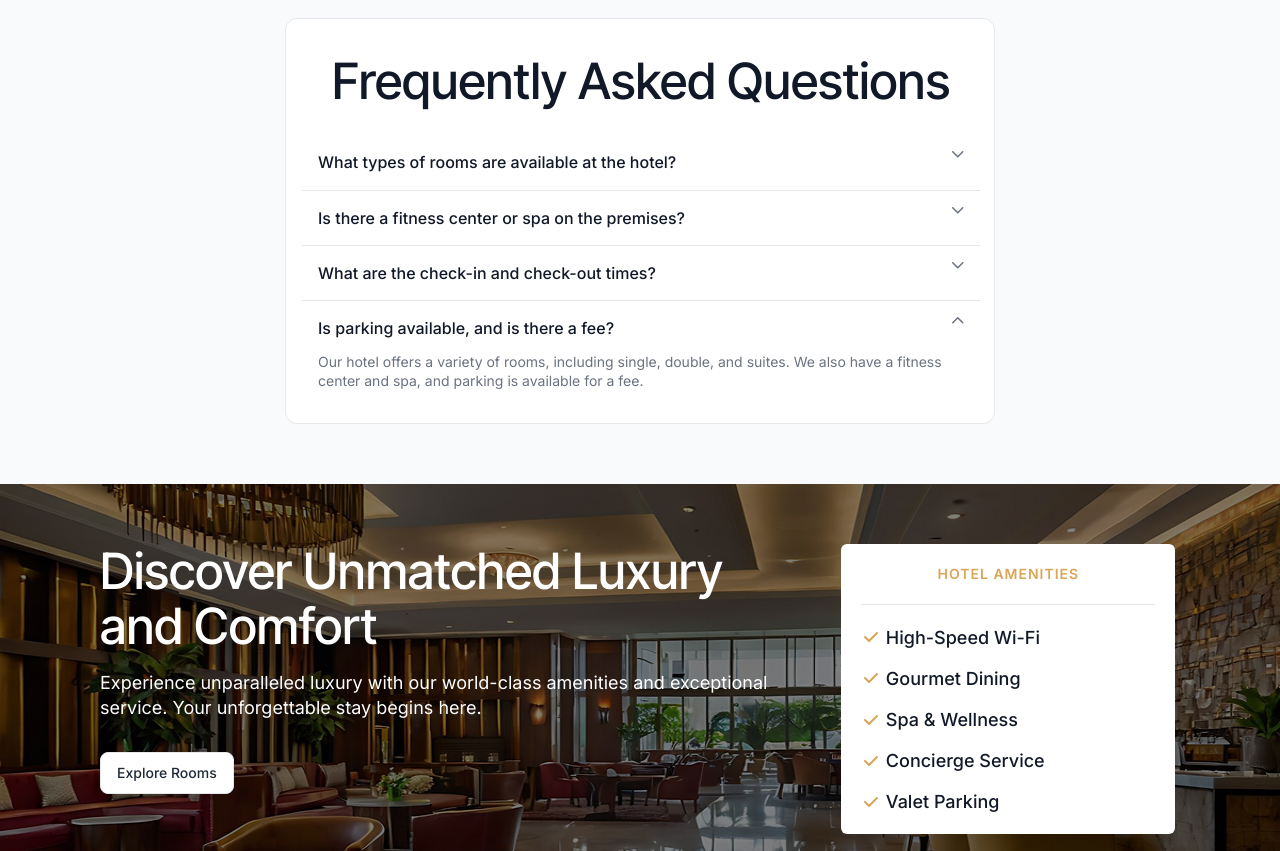
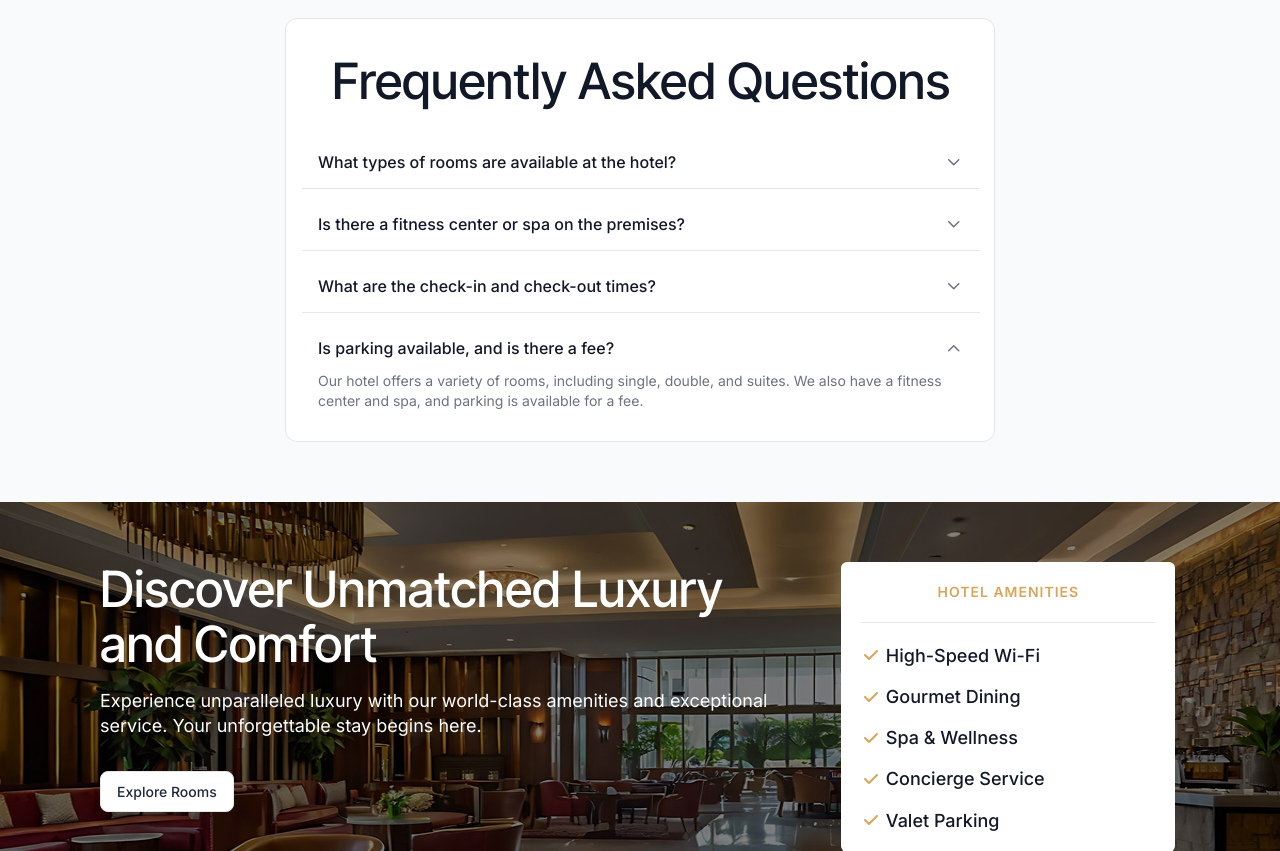
Before and after one commit to ludhfiansyah/KodingUp-Bootcamp, a plain HTML site: page assignments/23-luxury-hotel-website/index.html in a window 1280 px wide. Shown: the part 2940-3791 px from the top of the page. Drawn offline with Linux system fonts and the light colour scheme; files whose address does not match are found by name.

Commit message:
refactor: update faq section

```diff
--- a/assignments/23-luxury-hotel-website/css/style.css
+++ b/assignments/23-luxury-hotel-website/css/style.css
@@ -15,33 +15,13 @@ html {
   font-size: 16px;
 }
 
+body {
+  -webkit-font-smoothing: antialiased;
+  -moz-osx-font-smoothing: grayscale;
+}
+
 a {
   text-decoration: none;
-}
-
-div.navigation-bar {
-  top: 0;
-  position: sticky;
-  background: #fff;
-}
-
-.navigation-bar {
-  padding: 12px 0;
-}
-
-.navigation-bar-body {
-  overflow: hidden;
-}
-
-.navigation-bar-body navigation-bar-body-logo {
-  position: absolute;
-  top: 50%;
-  left: 0;
-  transform: translateY(-50%);
-}
-
-.navigation-bar .navigation-bar-body-content {
-  float: right;
 }
 
 .buttons {
@@ -92,6 +72,32 @@ div.navigation-bar {
   margin-bottom: 48px;
 }
 
+/* NAVIGATION-BAR */
+div.navigation-bar {
+  top: 0;
+  position: sticky;
+  background: #fff;
+}
+
+.navigation-bar {
+  padding: 12px 0;
+}
+
+.navigation-bar-body {
+  overflow: hidden;
+}
+
+.navigation-bar-body navigation-bar-body-logo {
+  position: absolute;
+  top: 50%;
+  left: 0;
+  transform: translateY(-50%);
+}
+
+.navigation-bar .navigation-bar-body-content {
+  float: right;
+}
+
 .navigation-bar-body-content .navigation-bar-body-content-menu {
   float: left;
 }
@@ -132,6 +138,7 @@ div.navigation-bar {
   margin-left: 16px;
 }
 
+/* HERO-SECTION */
 .hero {
   color: #fff;
   background-image: url('../img/hero/hero.jpg');
@@ -182,6 +189,7 @@ div.navigation-bar {
   color: #000;
 }
 
+/* SECTION-ENDORSE */
 .section-endorse {
   padding: 60px 0;
 }
@@ -219,6 +227,7 @@ div.navigation-bar {
   margin-right: auto;
 }
 
+/* SECTION-SERVICES */
 .section-services {
   padding: 60px;
 }
@@ -291,6 +300,7 @@ div.navigation-bar {
   margin-bottom: 24px;
 }
 
+/* SECTION-WHY */
 .section-why {
   background: #f9fafb;
 }
@@ -322,6 +332,7 @@ div.navigation-bar {
   letter-spacing: 0%;
 }
 
+/* SECTION-EXPLORE */
 .section-explore {
   background: #fff;
 }
@@ -353,6 +364,7 @@ div.navigation-bar {
   text-align: center;
 }
 
+/* SECTION-FAQ */
 .section-faq {
   background: #f9fafb;
   padding: 60px 0;
@@ -360,6 +372,7 @@ div.navigation-bar {
 
 .section-faq .faq-container {
   width: 710px;
+  height: 424px;
   background: #fff;
   margin-left: auto;
   margin-right: auto;
@@ -372,7 +385,12 @@ div.navigation-bar {
   width: 678px;
 }
 
-.section-faq .faq-container .faq-container-header h1 {
+.section-faq .faq-container .faq-body .faq-container-header {
+  padding-top: 32px 16px 0;
+  margin-bottom: 24px;
+}
+
+.section-faq .faq-container .faq-body .faq-container-header h1 {
   color: #111827;
   font-family: 'Inter Tight', sans-serif;
   font-size: 50px;
@@ -380,70 +398,77 @@ div.navigation-bar {
   line-height: 120%;
   letter-spacing: -1%;
   text-align: center;
-  margin-bottom: 24px;
 }
 
-.section-faq .faq-container .faq-container-content {
+.section-faq .faq-container .faq-body .faq-container-accordion {
+  height: 292px;
 }
 
-.section-faq .faq-container .faq-container-content .faq-accordion {
+.section-faq .faq-container .faq-body .faq-container-accordion .faq-accordion {
+  height: 54px;
+  padding: 16px;
+  margin-bottom: 8px;
   border-bottom: 1px solid #e5e7eb;
-  padding: 16px;
 }
 
 .section-faq
   .faq-container
-  .faq-container-content
-  .faq-accordion.faq-accordion-last {
-  border-style: none;
+  .faq-body
+  .faq-container-accordion
+  .faq-accordion
+  .faq-accordion-content {
+  width: 646px;
+  height: 22px;
 }
 
 .section-faq
   .faq-container
-  .faq-container-content
+  .faq-body
+  .faq-container-accordion
   .faq-accordion
   .faq-accordion-content
-  h5 {
-  color: #111827;
-  font-size: 16px;
+  .faq-accordion-content-header {
+  text-size: 16px;
   font-weight: 500;
   line-height: 140%;
+  color: #111827;
   float: left;
 }
 
 .section-faq
   .faq-container
-  .faq-container-content
+  .faq-body
+  .faq-container-accordion
   .faq-accordion
   .faq-accordion-content
-  img {
+  .dropicon {
+  width: 20px;
+  height: 20px;
+  padding-left: 4px;
+  margin-top: 1px;
   float: right;
 }
 
 .section-faq
   .faq-container
-  .faq-container-content
-  .faq-accordion
-  .faq-accordion-content::after {
-  content: '';
-  display: block;
-  clear: both;
+  .faq-body
+  .faq-container-accordion
+  .faq-accordion:last-child {
+  height: 106px;
+  margin-bottom: 0;
+  border: none;
 }
 
-.section-faq
-  .faq-container
-  .faq-container-content
-  .faq-accordion
-  .faq-accordion-content
-  .faq-accordion-answer
-  p {
-  padding-top: 12px;
-  color: #6b7280;
+.section-faq .faq-container .faq-body .faq-answer {
+  text-align: left;
   font-size: 14px;
   font-weight: 400;
   line-height: 140%;
+  color: #6b7280;
+  margin-top: 12px;
 }
 
+/* SECTION-CTA */
 .section-cta {
   background-image: url('../img//cta/cta.jpg');
   background-size: 100% 100%;
@@ -495,11 +520,6 @@ div.navigation-bar {
   height: 189px;
 }
 
-/* .section-cta .cta-feature .cta-feature-list .cta-feature-list-wrapper {
-  list-style-image: url('../img/icons/icon-checked-gold.svg');
-  list-style-position: inside;
-} */
-
 .section-cta .cta-feature .cta-feature-list .cta-feature-list-item {
   margin-bottom: 16px;
 }
@@ -518,6 +538,7 @@ div.navigation-bar {
   color: #111827;
 }
 
+/* SECTION-FOOTER */
 .section-footer .leading-content .logo-wrapper {
   position: relative;
   padding-top: 12.39px;
--- a/assignments/23-luxury-hotel-website/index.html
+++ b/assignments/23-luxury-hotel-website/index.html
@@ -201,37 +201,52 @@
                 <div class="faq-container-header">
                     <h1>Frequently Asked Questions</h1>
                 </div>
-                <div class="faq-container-content">
+                <div class="faq-container-accordion">
                     <div class="faq-accordion">
                         <div class="faq-accordion-content">
+                            <div class="faq-accordion-content-header">
                                 <h5>What types of rooms are available at the hotel?</h5>
+                            </div>
+                            <div class="dropicon">
                                 <img src="img/icons/cheveron-down.svg" alt="">
+                            </div>
+
                         </div>
                     </div>
                     <div class="faq-accordion">
                         <div class="faq-accordion-content">
+                            <div class="faq-accordion-content-header">
                                 <h5>Is there a fitness center or spa on the premises?</h5>
+                            </div>
+                            <div class="dropicon">
                                 <img src="img/icons/cheveron-down.svg" alt="">
+                            </div>
+
                         </div>
                     </div>
                     <div class="faq-accordion">
                         <div class="faq-accordion-content">
+                            <div class="faq-accordion-content-header">
                                 <h5>What are the check-in and check-out times?</h5>
+                            </div>
+                            <div class="dropicon">
                                 <img src="img/icons/cheveron-down.svg" alt="">
                             </div>
+
                         </div>
-                    <div class="faq-accordion faq-accordion-last">
+                    </div>
+                    <div class="faq-accordion">
                         <div class="faq-accordion-content">
-                            <div class="faq-accordion-content">
+                            <div class="faq-accordion-content-header">
                                 <h5>Is parking available, and is there a fee?</h5>
+                            </div>
+                            <div class="dropicon">
                                 <img src="img/icons/cheveron-up.svg" alt="">
                             </div>
-                            <div class="faq-accordion-answer">
-                                <p>Our hotel offers a variety of rooms, including single, double, and suites. We also
-                                    have a
+                        </div>
+                        <p class="faq-answer">Our hotel offers a variety of rooms, including single, double, and
+                            suites. We also have a
                             fitness center and spa, and parking is available for a fee.</p>
-                            </div>
-                        </div>
                     </div>
                 </div>
             </div>
```
Lines whose indentation alone changed are shown as unchanged.
